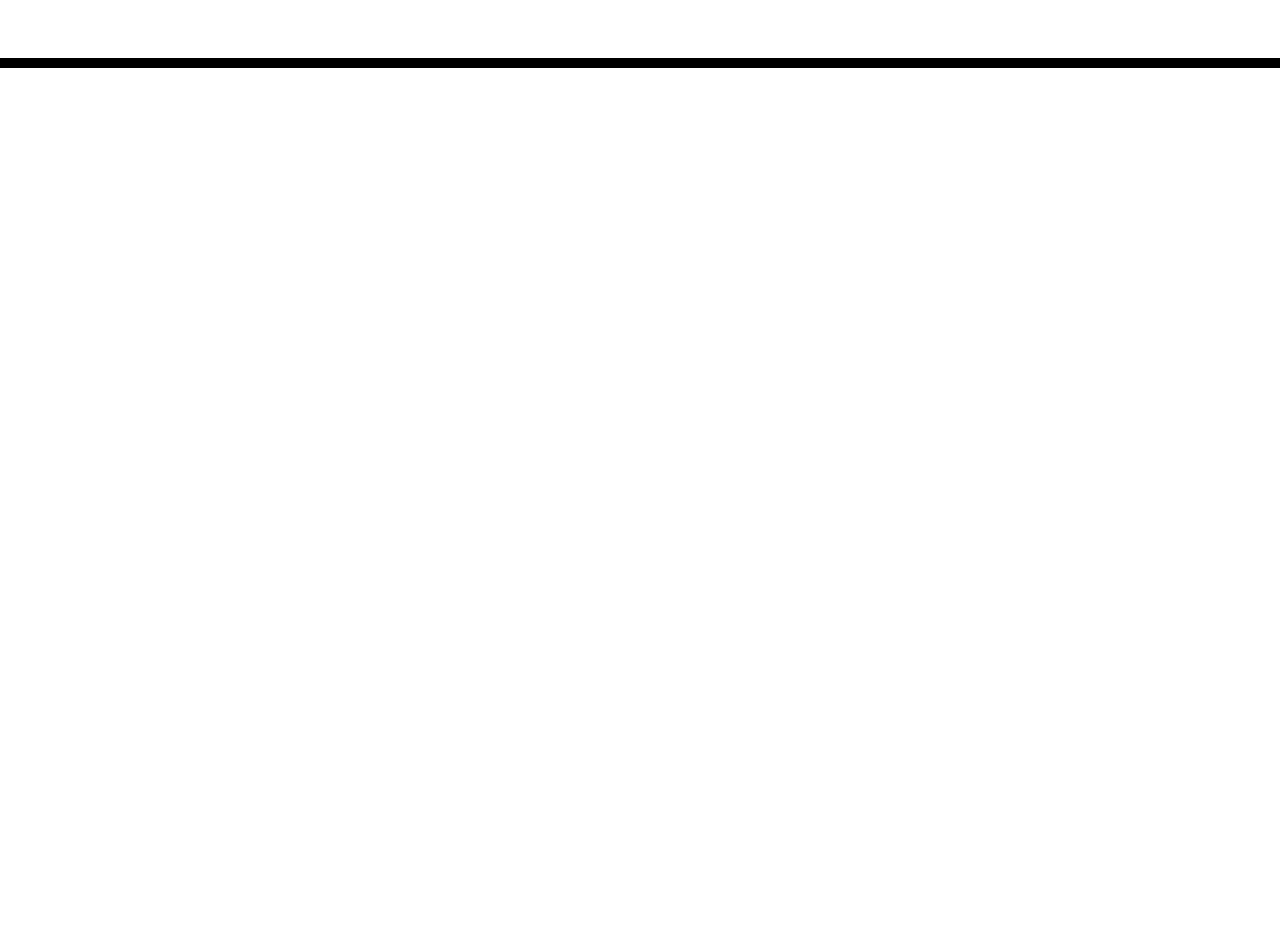
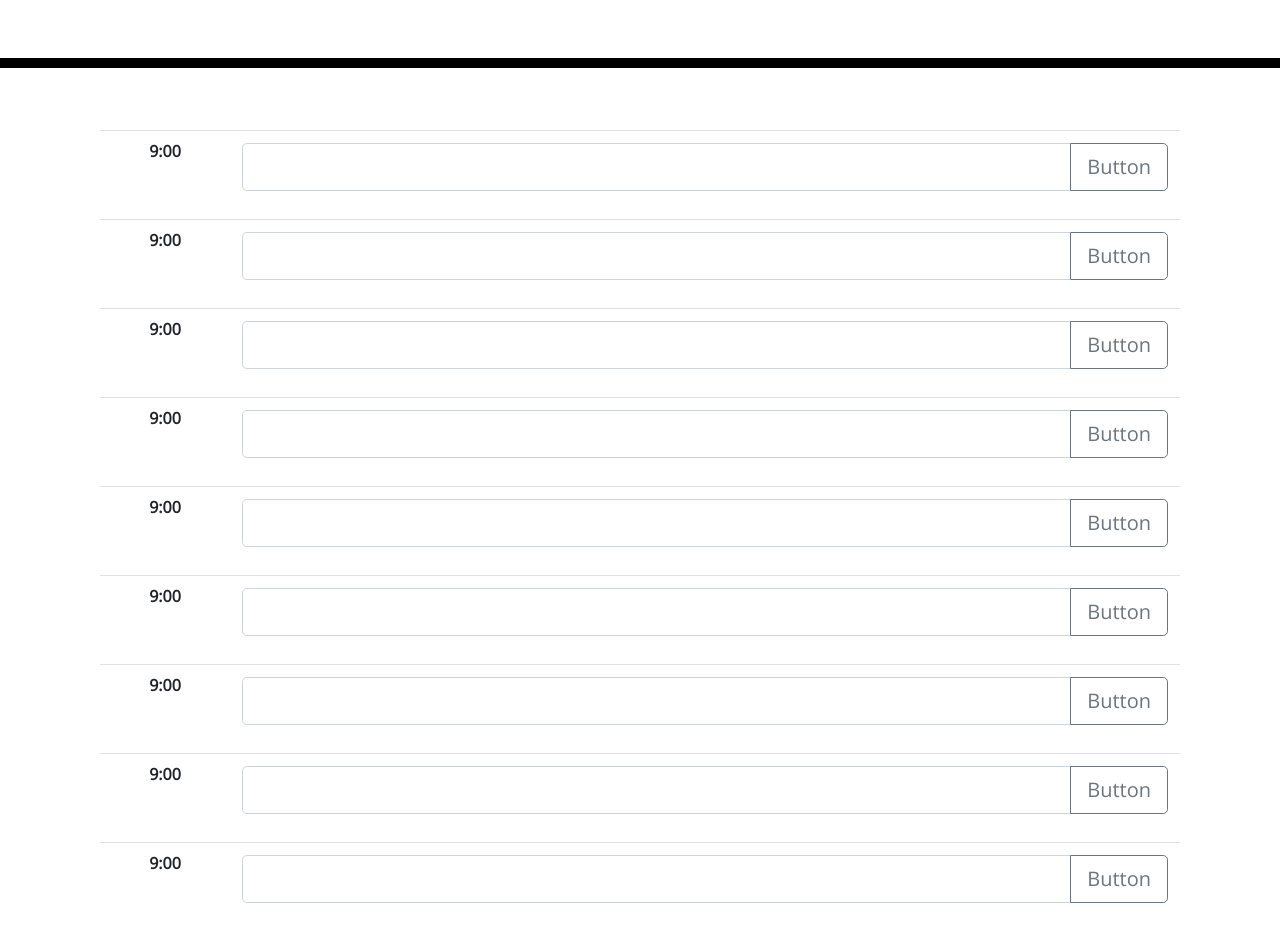
Before and after one commit to tironam/planner, a plain HTML site: page index.html in a window 1280 px wide. Shown: the part 200-1131 px from the top of the page. Before the commit the page ends 800 px from the top, so only its background shows below. Drawn offline with nearby package versions, Linux system fonts and the light colour scheme.

Commit message:
Added a table and inputs

```diff
--- a/index.html
+++ b/index.html
@@ -28,11 +28,129 @@
       <p class="lead">A simple calendar app for scheduling your work day</p>
       <p id="currentDay" class="lead"></p>
     </header>
-    <div class="container">
-      <!-- Timeblocks go here -->
-    </div>
+
+      <div id="plannerContainer" class="container text-align container-fluid">
+        <!-- Timeblocks go here -->
+        <table class="table table-hover text-center">
+          <thead>
+            <!-- <tr>
+              <th scope="col">#</th>
+              <th scope="col">First</th>
+              <th scope="col">Last</th>
+              <th scope="col">Handle</th>
+            </tr> -->
+          </thead>
+          <tbody>
+            <tr>
+              <th scope="row">9:00</th>
+              <td colspan = "3">
+                <div class="input-group mb-3 input-group-lg">
+                  <input type="text" id="input9" class="form-control" placeholder=""
+                    aria-describedby="button-addon2">
+                  <div class="input-group-append">
+                    <button class="btn btn-outline-secondary" type="saveBtn" id="button-addon2">Button</button>
+                  </div>
+                </div>
+              </td>
+            </tr>
+            <tr>
+              <th scope="row">9:00</th>
+              <td colspan="3">
+                <div class="input-group mb-3 input-group-lg">
+                  <input type="text" id="input9" class="form-control" placeholder="" aria-describedby="button-addon2">
+                  <div class="input-group-append">
+                    <button class="btn btn-outline-secondary" type="saveBtn" id="button-addon2">Button</button>
+                  </div>
+                </div>
+              </td>
+            </tr>
+            <tr>
+              <th scope="row">9:00</th>
+              <td colspan="3">
+                <div class="input-group mb-3 input-group-lg">
+                  <input type="text" id="input9" class="form-control" placeholder="" aria-describedby="button-addon2">
+                  <div class="input-group-append">
+                    <button class="btn btn-outline-secondary" type="saveBtn" id="button-addon2">Button</button>
+                  </div>
+                </div>
+              </td>
+            </tr>
+            <tr>
+              <th scope="row">9:00</th>
+              <td colspan="3">
+                <div class="input-group mb-3 input-group-lg">
+                  <input type="text" id="input9" class="form-control" placeholder="" aria-describedby="button-addon2">
+                  <div class="input-group-append">
+                    <button class="btn btn-outline-secondary" type="saveBtn" id="button-addon2">Button</button>
+                  </div>
+                </div>
+              </td>
+            </tr>
+            <tr>
+              <th scope="row">9:00</th>
+              <td colspan="3">
+                <div class="input-group mb-3 input-group-lg">
+                  <input type="text" id="input9" class="form-control" placeholder="" aria-describedby="button-addon2">
+                  <div class="input-group-append">
+                    <button class="btn btn-outline-secondary" type="saveBtn" id="button-addon2">Button</button>
+                  </div>
+                </div>
+              </td>
+            </tr>
+            <tr>
+              <th scope="row">9:00</th>
+              <td colspan="3">
+                <div class="input-group mb-3 input-group-lg">
+                  <input type="text" id="input9" class="form-control" placeholder="" aria-describedby="button-addon2">
+                  <div class="input-group-append">
+                    <button class="btn btn-outline-secondary" type="saveBtn" id="button-addon2">Button</button>
+                  </div>
+                </div>
+              </td>
+            </tr>
+            <tr>
+              <th scope="row">9:00</th>
+              <td colspan="3">
+                <div class="input-group mb-3 input-group-lg">
+                  <input type="text" id="input9" class="form-control" placeholder="" aria-describedby="button-addon2">
+                  <div class="input-group-append">
+                    <button class="btn btn-outline-secondary" type="saveBtn" id="button-addon2">Button</button>
+                  </div>
+                </div>
+              </td>
+            </tr>
+            <tr>
+              <th scope="row">9:00</th>
+              <td colspan="3">
+                <div class="input-group mb-3 input-group-lg">
+                  <input type="text" id="input9" class="form-control" placeholder="" aria-describedby="button-addon2">
+                  <div class="input-group-append">
+                    <button class="btn btn-outline-secondary" type="saveBtn" id="button-addon2">Button</button>
+                  </div>
+                </div>
+              </td>
+            </tr>
+            <tr>
+              <th scope="row">9:00</th>
+              <td colspan="3">
+                <div class="input-group mb-3 input-group-lg">
+                  <input type="text" id="input9" class="form-control" placeholder="" aria-describedby="button-addon2">
+                  <div class="input-group-append">
+                    <button class="btn btn-outline-secondary" type="saveBtn" id="button-addon2">Button</button>
+                  </div>
+                </div>
+              </td>
+            </tr>
+
+          </tbody>
+        </table>
+
+      </div>
+
+
 
     <script src="https://code.jquery.com/jquery-3.4.1.min.js"></script>
     <script src="https://cdnjs.cloudflare.com/ajax/libs/moment.js/2.24.0/moment.min.js"></script>
+    <script src = "./script.js"></script>
   </body>
 </html>
--- a/style.css
+++ b/style.css
@@ -69,3 +69,13 @@ textarea{
   font-size: 20px;
   transition: all .3s ease-in-out;
 }
+
+.container {
+  margin: auto;
+  padding: 30px;
+  height: 600px;
+}
+
+.table {
+  height: 500px;
+}
```
Also changed, not shown: script.js (added).
